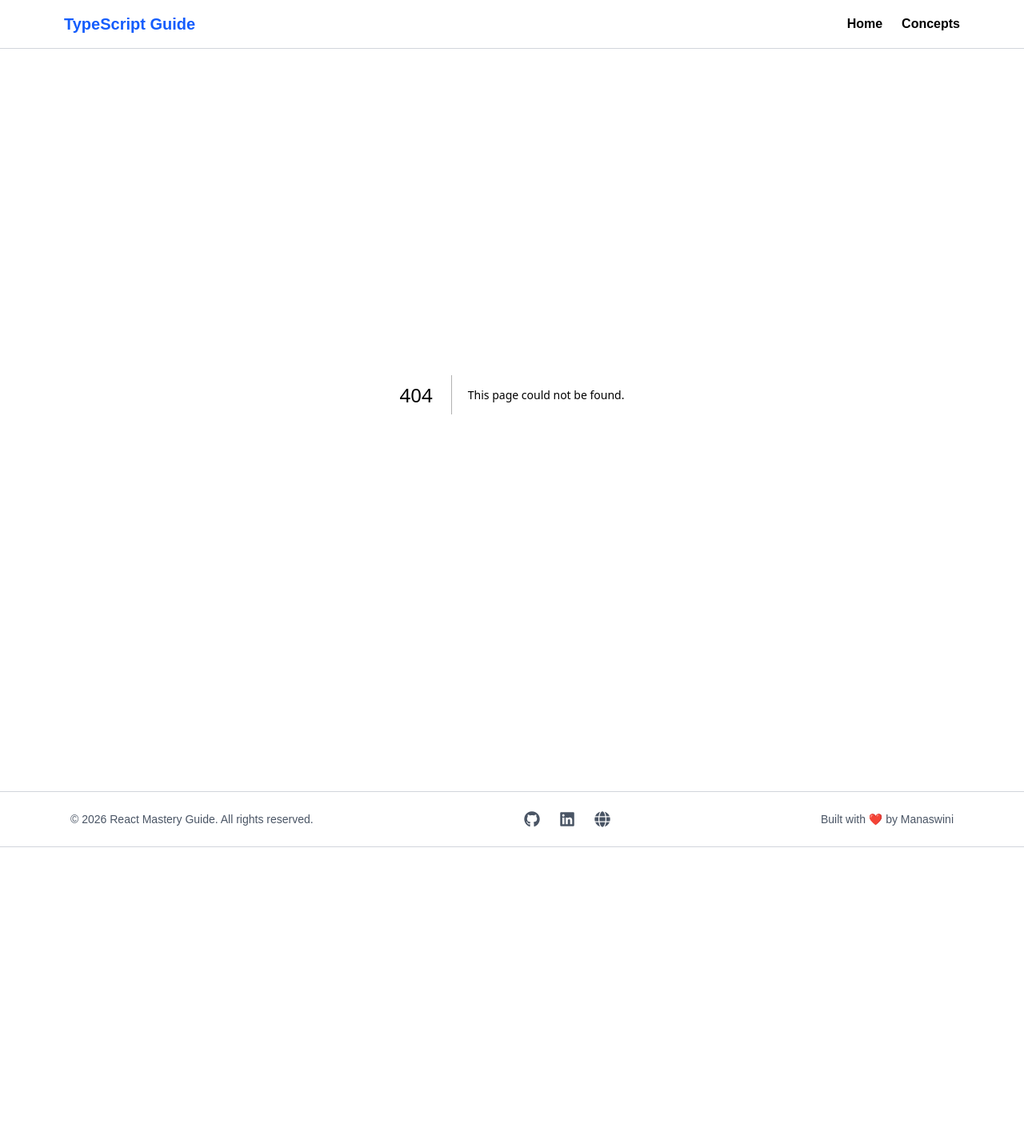
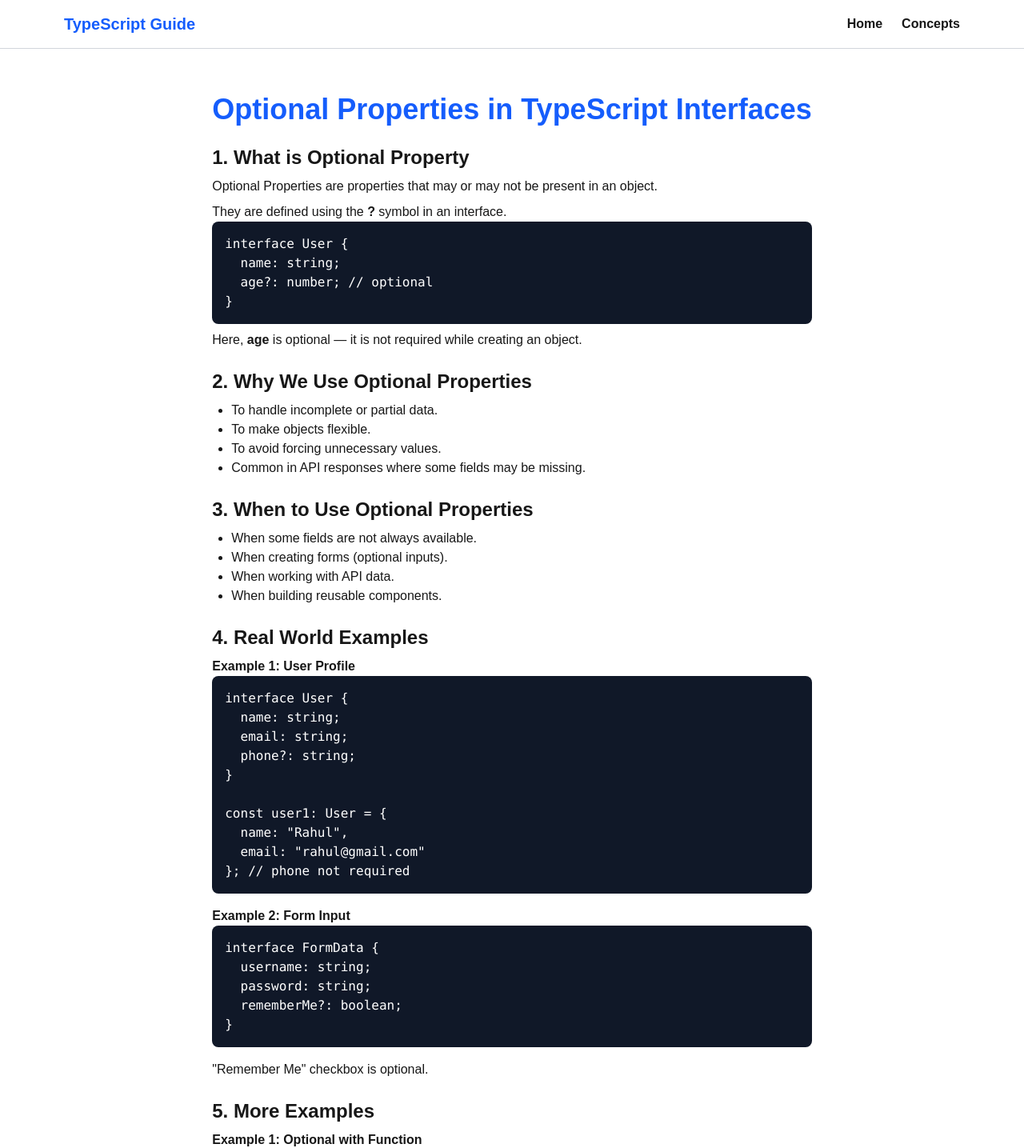
Before and after one commit to Monisasmal/Type-script-Concept, a Next.js app: page /concepts/InterfaceOptionalProperties in a window 1280 px wide. Before the commit this address had no page. Shown: the top 1435 px of the page at 80% size. Before the commit the page ends 1059 px from the top, so only its background shows below. Built offline with nearby package versions, Linux system fonts and the light colour scheme.

Commit message:
update concept

```diff
--- /dev/null
+++ b/src/app/concepts/InterfaceOptionalProperties/page.tsx
@@ -0,0 +1,176 @@
+export default function OptionalProperties() {
+  return (
+    <div className="max-w-5xl mx-auto p-6">
+
+      <h1 className="text-4xl font-bold text-blue-600 mb-6">
+        Optional Properties in TypeScript Interfaces
+      </h1>
+
+      {/* 1. What */}
+      <section className="mb-6">
+        <h2 className="text-2xl font-semibold mb-2">
+          1. What is Optional Property
+        </h2>
+
+        <p>
+          Optional Properties are properties that may or may not be present in an object.
+        </p>
+
+        <p className="mt-2">
+          They are defined using the <b>?</b> symbol in an interface.
+        </p>
+
+        <pre className="bg-gray-900 text-white p-4 rounded-lg">
+{`interface User {
+  name: string;
+  age?: number; // optional
+}`}
+        </pre>
+
+        <p className="mt-2">
+          Here, <b>age</b> is optional — it is not required while creating an object.
+        </p>
+
+      </section>
+
+      {/* 2. Why */}
+      <section className="mb-6">
+        <h2 className="text-2xl font-semibold mb-2">
+          2. Why We Use Optional Properties
+        </h2>
+
+        <ul className="list-disc ml-6">
+          <li>To handle incomplete or partial data.</li>
+          <li>To make objects flexible.</li>
+          <li>To avoid forcing unnecessary values.</li>
+          <li>Common in API responses where some fields may be missing.</li>
+        </ul>
+
+      </section>
+
+      {/* 3. When */}
+      <section className="mb-6">
+        <h2 className="text-2xl font-semibold mb-2">
+          3. When to Use Optional Properties
+        </h2>
+
+        <ul className="list-disc ml-6">
+          <li>When some fields are not always available.</li>
+          <li>When creating forms (optional inputs).</li>
+          <li>When working with API data.</li>
+          <li>When building reusable components.</li>
+        </ul>
+
+      </section>
+
+      {/* 4. Real World */}
+      <section className="mb-6">
+        <h2 className="text-2xl font-semibold mb-2">
+          4. Real World Examples
+        </h2>
+
+        <p><b>Example 1: User Profile</b></p>
+
+        <pre className="bg-gray-900 text-white p-4 rounded-lg">
+{`interface User {
+  name: string;
+  email: string;
+  phone?: string;
+}
+
+const user1: User = {
+  name: "Rahul",
+  email: "rahul@gmail.com"
+}; // phone not required`}
+        </pre>
+
+        <p className="mt-4"><b>Example 2: Form Input</b></p>
+
+        <pre className="bg-gray-900 text-white p-4 rounded-lg">
+{`interface FormData {
+  username: string;
+  password: string;
+  rememberMe?: boolean;
+}`}
+        </pre>
+
+        <p className="mt-4">
+          &quot;Remember Me&quot; checkbox is optional.
+        </p>
+
+      </section>
+
+      {/* 5. Code Examples */}
+      <section className="mb-6">
+        <h2 className="text-2xl font-semibold mb-2">
+          5. More Examples
+        </h2>
+
+        <p><b>Example 1: Optional with Function</b></p>
+
+        <pre className="bg-gray-900 text-white p-4 rounded-lg">
+{`interface User {
+  name: string;
+  age?: number;
+}
+
+function printUser(user: User) {
+  console.log(user.name);
+
+  if (user.age) {
+    console.log(user.age);
+  }
+}`}
+        </pre>
+
+        <p className="mt-4"><b>Example 2: Multiple Optional Fields</b></p>
+
+        <pre className="bg-gray-900 text-white p-4 rounded-lg">
+{`interface Product {
+  name: string;
+  price: number;
+  discount?: number;
+  description?: string;
+}`}
+        </pre>
+
+        <p className="mt-4"><b>Example 3: Partial Update</b></p>
+
+        <pre className="bg-gray-900 text-white p-4 rounded-lg">
+{`interface User {
+  name: string;
+  email: string;
+  age?: number;
+}
+
+function updateUser(user: User) {
+  console.log("Updated:", user);
+}
+
+updateUser({ name: "John", email: "john@gmail.com" });`}
+        </pre>
+
+      </section>
+
+      {/* 6. Issue */}
+      <section>
+        <h2 className="text-2xl font-semibold mb-2">
+          6. If Not Used What Issue May Occur
+        </h2>
+
+        <ul className="list-disc ml-6">
+          <li>You will be forced to provide unnecessary values.</li>
+          <li>Code becomes less flexible.</li>
+          <li>Difficult to handle real-world API data.</li>
+          <li>More boilerplate code.</li>
+        </ul>
+
+        <p className="mt-2">
+          Optional properties help make your code flexible and realistic.
+        </p>
+
+      </section>
+
+    </div>
+  );
+}
--- a/src/app/concepts/page.tsx
+++ b/src/app/concepts/page.tsx
@@ -34,6 +34,7 @@ const concept = [
      {name: "What is Type Guards?", path:"/concepts/TypeGuards"},
      {name: "What is Type Narrowing?", path:"/concepts/TypeNarrowing"},
      {name: "What is Interface?", path:"/concepts/InterfacesInTypescript"},
+     {name: "What is Interface Optional Properties?", path:"/concepts/InterfaceOptionalProperties"},
 ];
 
 export default function Concepts(){
```
